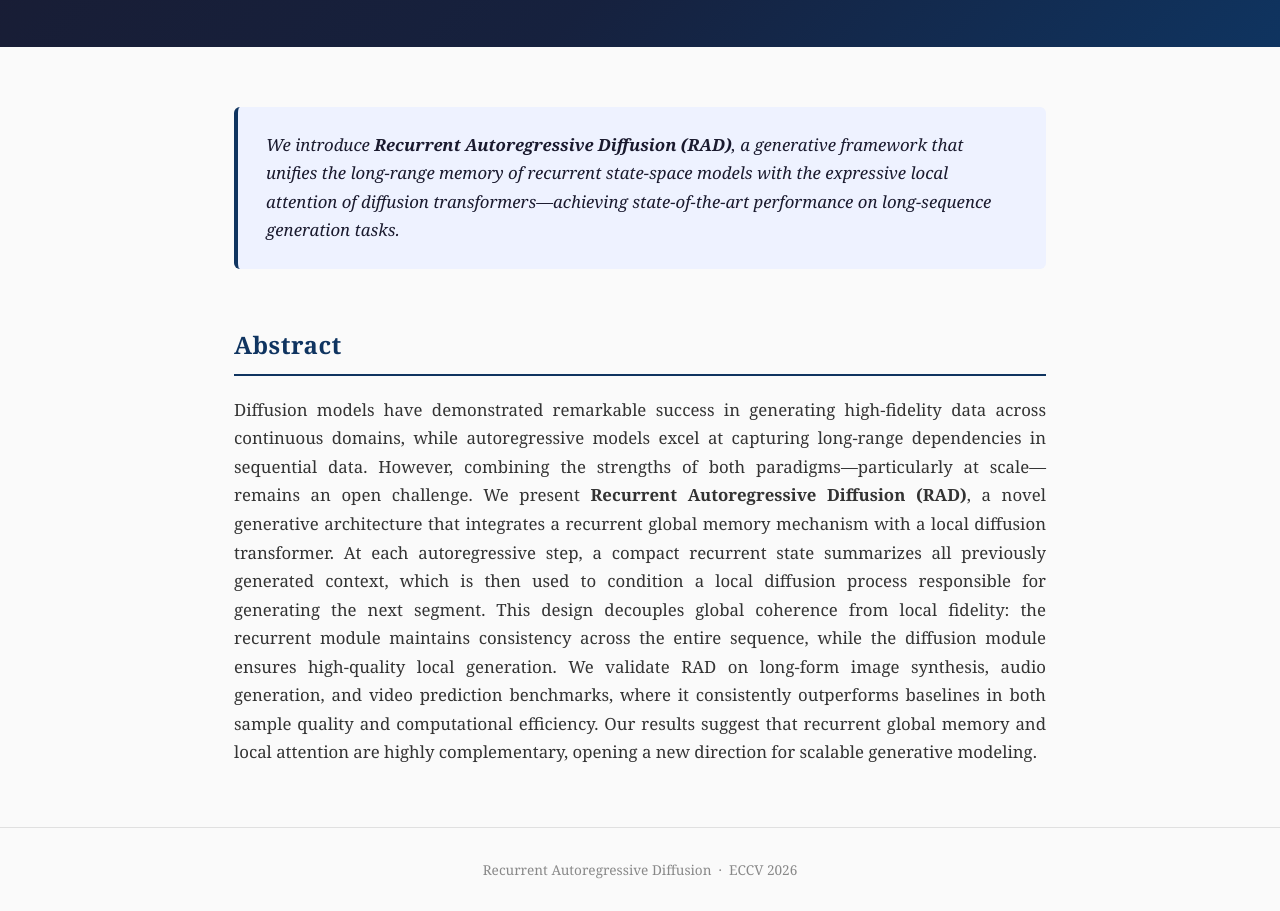
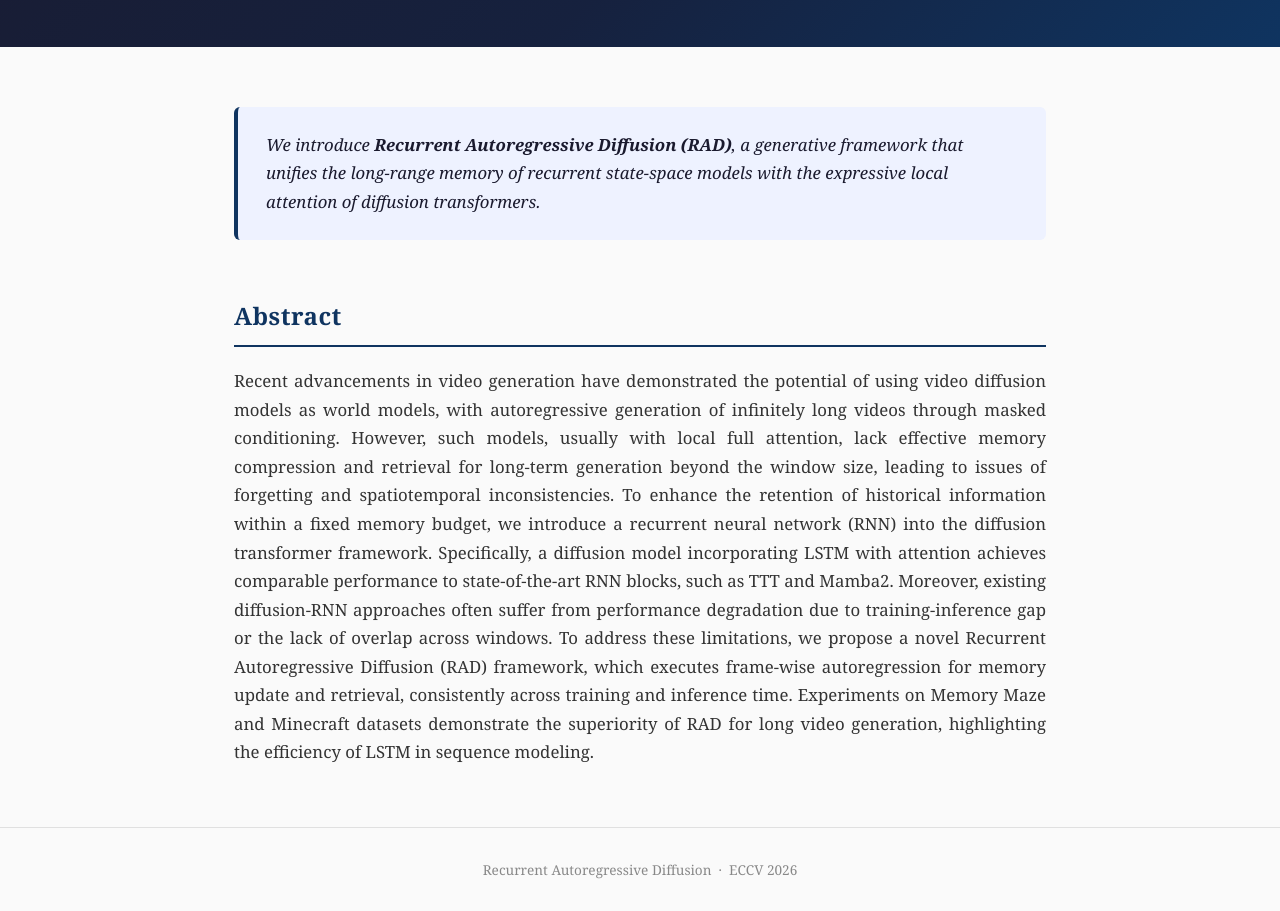
Before and after one commit to yeyutaihan/recurrent-autoregressive-diffusion, a plain HTML site: page index.html in a window 1280 px wide. Shown: the part 515-1426 px from the top of the page. Drawn offline with Linux system fonts and the light colour scheme.

Commit message:
update abstract

```diff
--- a/index.html
+++ b/index.html
@@ -240,27 +240,16 @@
       <div class="teaser">
         We introduce <strong>Recurrent Autoregressive Diffusion (RAD)</strong>, a generative framework that unifies
         the long-range memory of recurrent state-space models with the expressive local attention of diffusion
-        transformers—achieving state-of-the-art performance on long-sequence generation tasks.
+        transformers.
       </div>
     </section>
 
     <section id="abstract">
       <h2>Abstract</h2>
       <p>
-        Diffusion models have demonstrated remarkable success in generating high-fidelity data across
-        continuous domains, while autoregressive models excel at capturing long-range dependencies
-        in sequential data. However, combining the strengths of both paradigms—particularly at scale—
-        remains an open challenge. We present <strong>Recurrent Autoregressive Diffusion (RAD)</strong>,
-        a novel generative architecture that integrates a recurrent global memory mechanism with a
-        local diffusion transformer. At each autoregressive step, a compact recurrent state summarizes
-        all previously generated context, which is then used to condition a local diffusion process
-        responsible for generating the next segment. This design decouples global coherence from
-        local fidelity: the recurrent module maintains consistency across the entire sequence, while
-        the diffusion module ensures high-quality local generation. We validate RAD on long-form
-        image synthesis, audio generation, and video prediction benchmarks, where it consistently
-        outperforms baselines in both sample quality and computational efficiency. Our results suggest
-        that recurrent global memory and local attention are highly complementary, opening a new
-        direction for scalable generative modeling.
+        Recent advancements in video generation have demonstrated the potential of using video diffusion models as world models, with autoregressive generation of infinitely long videos through masked conditioning.
+        However, such models, usually with local full attention, lack effective memory compression and retrieval for long-term generation beyond the window size, leading to issues of forgetting and spatiotemporal inconsistencies.
+        To enhance the retention of historical information within a fixed memory budget, we introduce a recurrent neural network (RNN) into the diffusion transformer framework. Specifically, a diffusion model incorporating LSTM with attention achieves comparable performance to state-of-the-art RNN blocks, such as TTT and Mamba2. Moreover, existing diffusion-RNN approaches often suffer from performance degradation due to training-inference gap or the lack of overlap across windows. To address these limitations, we propose a novel Recurrent Autoregressive Diffusion (RAD) framework, which executes frame-wise autoregression for memory update and retrieval, consistently across training and inference time. Experiments on Memory Maze and Minecraft datasets demonstrate the superiority of RAD for long video generation, highlighting the efficiency of LSTM in sequence modeling.
       </p>
     </section>
 
```
